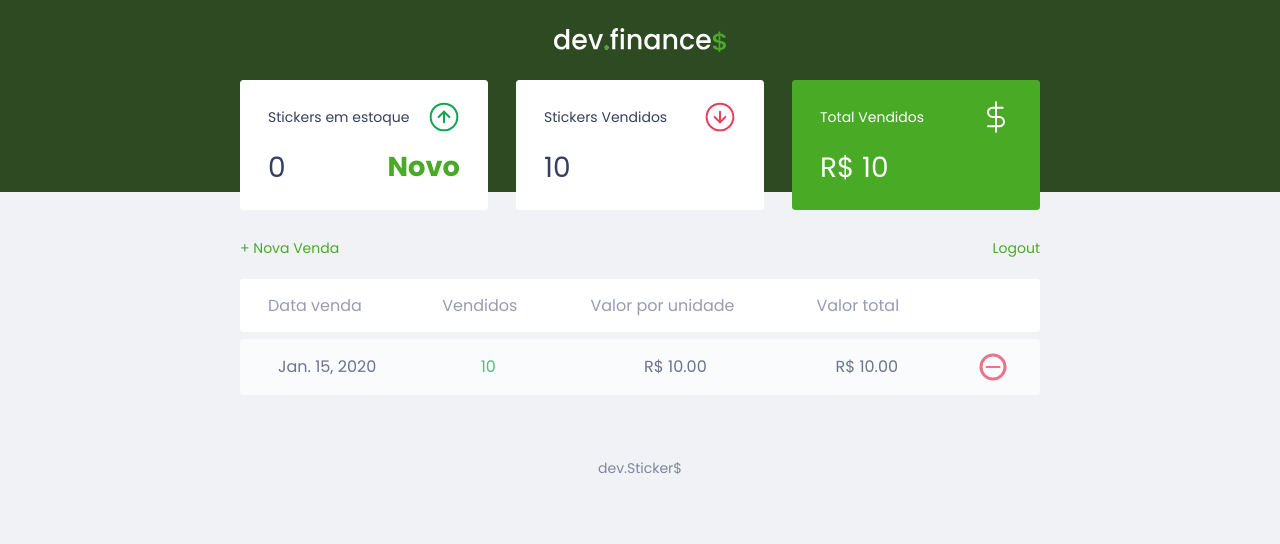
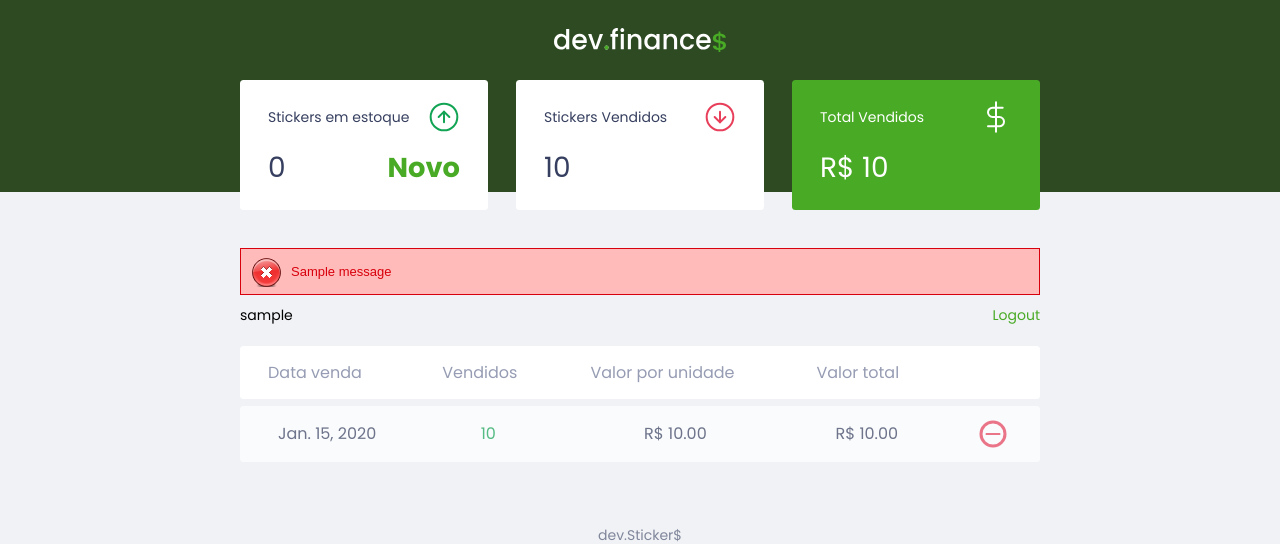
Before and after one commit to FranciscoGomes20/CaixaStickers, a Django app: page / in a window 1280 px wide. Shown: the top 544 px of the page. Run offline with Django 3.2, Linux system fonts and the light colour scheme; a user stored in the database is signed in; tables that the repository leaves empty hold one stand-in row (values such as "Sample post"); one stand-in notice (Sample message) is shown.

Commit message:
Autenticação do usuário

```diff
--- a/stickers/admin.py
+++ b/stickers/admin.py
@@ -1,6 +1,6 @@
 from django.contrib import admin
-from .models import CaixaStickers, TotalStickers
+from .models import CaixaSticker, TotalSticker
 
 # Register your models here.
-admin.site.register(CaixaStickers)
-admin.site.register(TotalStickers)
+admin.site.register(CaixaSticker)
+admin.site.register(TotalSticker)
--- a/stickers/forms.py
+++ b/stickers/forms.py
@@ -1,9 +1,9 @@
 from django import forms
-from .models import CaixaStickers
+from .models import CaixaSticker
 
 class StickerForm(forms.ModelForm):
     class Meta:
-        model = CaixaStickers
+        model = CaixaSticker
         fields = ('data_venda', 'quantidade_vendidos', 'valor_unidade')
         widgets = {
             'quantidade_vendidos': forms.NumberInput(
--- a/stickers/models.py
+++ b/stickers/models.py
@@ -1,7 +1,7 @@
 from django.db import models
 
 # Create your models here.
-class CaixaStickers(models.Model):
+class CaixaSticker(models.Model):
     data_venda = models.DateField(auto_now_add=False)
     quantidade_vendidos = models.IntegerField()
     valor_unidade = models.DecimalField(max_digits=10 ,default=0, decimal_places=2)
@@ -10,7 +10,7 @@ class CaixaStickers(models.Model):
     def __str__(self):
         return "{}".format(self.data_venda)
 
-class TotalStickers(models.Model):
+class TotalSticker(models.Model):
     stickers_total = models.IntegerField(default=0)
 
     def __str__(self):
--- a/stickers/static/css/styles.css
+++ b/stickers/static/css/styles.css
@@ -53,7 +53,20 @@ a {
 }
 
 h1 {
-    margin-top: 16%;
+    margin-top: 18.5%;
+}
+
+.error{
+    border: 1px solid;
+    margin: 10px 0px;
+    color: #D8000C;
+    padding: 15px 10px 15px 50px;
+    background-repeat: no-repeat;
+    background-position: 10px center;
+    background-color: #FFBABA;
+    font-family: Arial, Helvetica, sans-serif;
+	font-size: 13px;
+    background-image: url('\../images/icons/error.png');
 }
 
 .novo-estoque {
--- a/stickers/templates/index.html
+++ b/stickers/templates/index.html
@@ -66,9 +66,19 @@
         <section id="transaction">
             <h2 class="sr-only">Transações</h2>
 
-            <a onclick="Modal.open()" href="#" class="button new">+ Nova Venda</a>
+            {% if messages %}
+                <ul class="messages">
+                    {% for message in messages %}
+                        <div class="error">{{ message }}</div>
+                    {% endfor %}
+                </ul>
+            {% else %}
+                <a onclick="Modal.open()" href="#" class="button new">+ Nova Venda</a>
+            {% endif %}
 
-            <a class="button new logout" href="/accounts/logout">Logout</a>
+            {{ request.user }}
+
+            <a class="button new logout" href="{% url 'logout' %}">Logout</a>
 
             <table id="data-table">
                 <thead>
--- a/stickers/templates/registration/login.html
+++ b/stickers/templates/registration/login.html
@@ -33,10 +33,15 @@
 	<div class="limiter">
 		<div class="container-login100" style="background-image: url('\../\../static/images/bg-01.jpg');">
 			<div class="wrap-login100 p-t-30 p-b-50">
+
 				<span class="login100-form-title p-b-41">
 					Login CaixaSticker
 				</span>
 				<form class="login100-form validate-form p-b-33 p-t-5" method="POST">{% csrf_token %}
+
+					{% for message in messages %}
+						<div class="error">{{ message }}</div>
+					{% endfor %}
 
 					<div class="wrap-input100 validate-input" data-validate = "Enter username">
 						<!-- <input class="input100" type="text" name="username" placeholder="User name"> -->
--- a/stickers/templatetags/filtros.py
+++ b/stickers/templatetags/filtros.py
@@ -8,7 +8,7 @@ def addclass(value):
         'class': 'input100',
         'type': 'text',
         'name': 'username',
-        'placeholder': 'User name'
+        'placeholder': 'Username'
     })
 
 @register.filter(name='addclassPassword')
@@ -16,6 +16,6 @@ def addclass(value):
     return value.as_widget(attrs={
         'class': 'input100',
         'type': 'password',
-        'name': 'pass',
+        'name': 'password',
         'placeholder': 'Password'
     })
--- a/stickers/urls.py
+++ b/stickers/urls.py
@@ -1,7 +1,10 @@
+from django.contrib.auth import login
 from django.urls import path
 from . import views
 
 urlpatterns = [
     path('', views.index, name='index'),
+    path('login', views.loginUser, name='login'),
+    path('logout', views.logoutUser, name='logout'),
     path('excluir_venda/<id_sticker>', views.excluir_venda, name='excluir_venda'),
 ]
--- a/stickers/views.py
+++ b/stickers/views.py
@@ -1,24 +1,25 @@
 from django.shortcuts import render
 from django.shortcuts import redirect
 from django.db.models import Sum
-from .models import CaixaStickers, TotalStickers
+from .models import CaixaSticker, TotalSticker
 from .forms import StickerForm
 from django.contrib.auth.decorators import login_required
+from django.contrib import messages
+from django.contrib.auth import authenticate, login, logout
 
 # Create your views here.
 @login_required
 def index(request):
-    stickers = CaixaStickers.objects.filter().order_by("-pk")
-    valor_total = CaixaStickers.objects.all().aggregate(valor_total = Sum('valor_total')).get('valor_total')
-    total_vendidos = CaixaStickers.objects.all().aggregate(quantidade_vendidos = Sum('quantidade_vendidos')).get('quantidade_vendidos')
-
-    try:
-        total_estoque = TotalStickers.objects.latest("pk")
-    except TypeError:
-        total_estoque = 0
+    stickers = CaixaSticker.objects.filter().order_by("-pk")
+    valor_total = CaixaSticker.objects.all().aggregate(valor_total = Sum('valor_total')).get('valor_total')
+    total_vendidos = CaixaSticker.objects.all().aggregate(quantidade_vendidos = Sum('quantidade_vendidos')).get('quantidade_vendidos')
+    total_estoque = TotalSticker.objects.latest("pk")
 
     try:
         total_estoque = total_estoque.stickers_total - total_vendidos
+        if total_estoque < 0:
+            total_estoque = "Inválido"
+            messages.add_message(request, messages.INFO, 'Você vendeu mais do que tinha, altere o valor do estoque ou delete a última venda!')
     except TypeError:
         total_estoque = total_estoque.stickers_total
 
@@ -29,15 +30,15 @@ def index(request):
             form_quantidade_vendidos = form.cleaned_data['quantidade_vendidos']
             form_valor_unidade = form.cleaned_data['valor_unidade']
             form_valor_total=form_quantidade_vendidos * form_valor_unidade
-            newform = CaixaStickers(data_venda=form_data_venda, quantidade_vendidos=form_quantidade_vendidos, valor_unidade=form_valor_unidade,valor_total=form_valor_total)
+            newform = CaixaSticker(data_venda=form_data_venda, quantidade_vendidos=form_quantidade_vendidos, valor_unidade=form_valor_unidade,valor_total=form_valor_total)
             newform.save()
             return redirect('index')
     else:
         form = StickerForm()
 
     if request.method == "POST" and "estoque" in request.POST:
-        estoque_add = int(request.POST.get("estoque-quantidade"))
-        form = TotalStickers(stickers_total=estoque_add)
+        estoque_novo = int(request.POST.get("estoque-quantidade"))
+        form = TotalSticker(stickers_total=estoque_novo)
         form.save()
         return redirect('index')
 
@@ -51,9 +52,21 @@ def index(request):
 
 @login_required
 def excluir_venda(request, id_sticker):
-    venda_stickers = CaixaStickers.objects.get(pk=id_sticker)
+    venda_stickers = CaixaSticker.objects.get(pk=id_sticker)
     venda_stickers.delete()
     return redirect('index')
 
-def login(request):
+def loginUser(request):
+    username = request.POST.get('username')
+    password = request.POST.get('password')
+    user = authenticate(request, username=username, password=password)
+    if user is not None:
+        login(request, user)
+        return redirect('index')
+    else:
+        messages.info(request, 'Usuario ou senha invalidos!')
     return render(request, 'login.html')
+
+def logoutUser(request):
+    logout(request)
+    return redirect('login')
```
Also changed, not shown: stickers/migrations/0012_auto_20210711_1307.py (added), stickers/static/images/icons/error.png (added).
